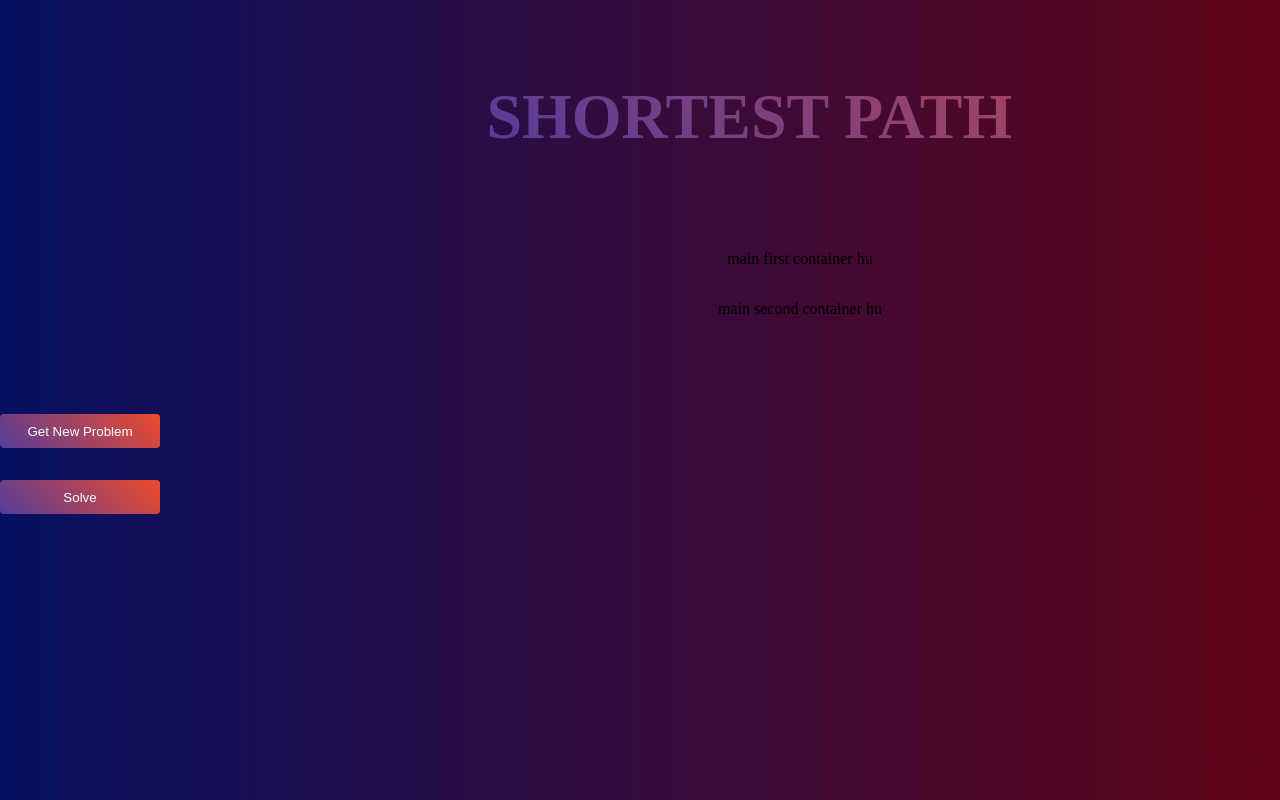
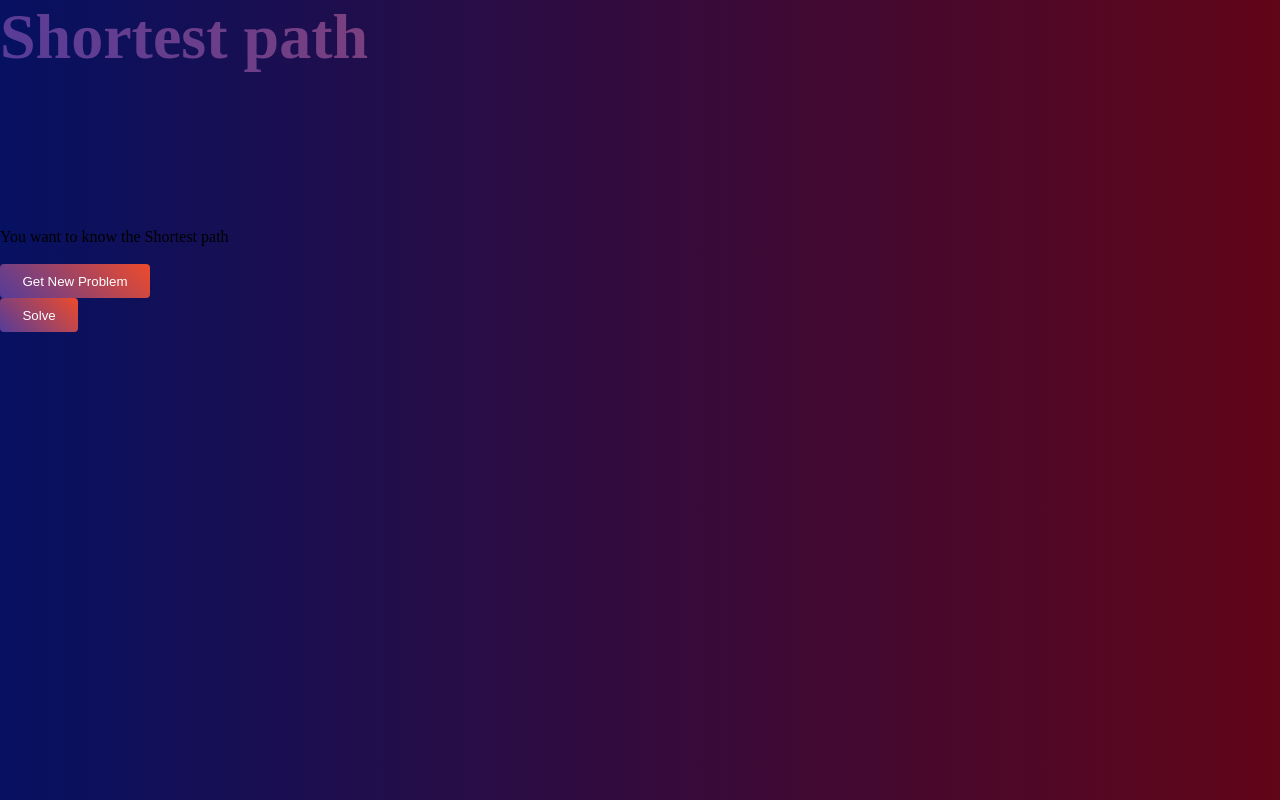
Before and after one commit to Resovijay/ALGOVIZ, a plain HTML site: page index.html in a window 1280 px wide. Shown: the top 800 px of the page. Drawn offline with nearby package versions, Linux system fonts and the light colour scheme.

Commit message:
Update index.html

```diff
--- a/index.html
+++ b/index.html
@@ -4,80 +4,81 @@
 <head>
     <meta charset="UTF-8">
     <meta name="viewport" content="width=device-width, initial-scale=1.0">
-    <title>Travel Path</title>
+    <title>Document</title>
+
     <script src="https://kit.fontawesome.com/5548f5ed00.js" crossorigin="anonymous"></script>
     <script type="text/javascript" src="https://unpkg.com/vis-network/standalone/umd/vis-network.min.js"></script>
     <link rel="stylesheet" href="style.css">
+    <link rel="preconnect" href="https://fonts.googleapis.com">
+    <link rel="preconnect" href="https://fonts.gstatic.com" crossorigin>
+    <link href="https://fonts.googleapis.com/css2?family=DM+Sans:wght@500&family=Poppins:wght@400;600;700&display=swap" rel="stylesheet">
     <script src="index.js"></script>
 </head>
 
 <body>
 
-    <div class="wrapper">
 
-        <div class="heading">
-            <h1>SHORTEST PATH</h1>
+<div class="wrapper">
+
+      <h1>Shortest path</h1>
+
+    <!-- <div id="container">
+        < <div id="mynetwork">
         </div>
+         <div id="container2">
+            <span id="temptext2" style="width: 100%; text-align: center; font-size: x-large">
+            </span>
+            <span id="temptext" style="width: 100%; text-align: center; font-size: x-large">
+                Red link represents bus travel time : <i class="fa fa-bus" aria-hidden="true" style="color: orange"></i><br>
+                Green link represents flight travel time : <i class="fa fa-plane" aria-hidden="true" style="color: green"></i><br>
+                Click on solve to get Solution !!
+            </span>
+             <div id="mynetwork2" style="display: none"></div>
+        </div>
+    </div>  -->
+
+          <div id="content">
+
+            <div id="mynetwork"></div>
+
+            <div id="temptext2"></div>
+                <div id="temptext">
+                    You want to know the Shortest path
+                </div>
+            <!-- <div id="container2">
+                <div id="temptext2"></div>
+                <div id="temptext">
+                </div>
+                <div id="mynetwork2"></div>
+            </div> -->
+            <div id="mynetwork2"></div>
+
+            <div>
+                <br>
+                <button type="button" class="btn btn-danger" id="generate-graph">Get New Problem</button>
+                <br>
+                <button type="button" class="btn btn-success" id="solve">Solve</button>
+            </div>
+          </div>
+
+    <!-- <div>
+        <br>
+        <button type="button" class="btn btn-danger" id="generate-graph">Get New Problem</button>
+        <br>
+        <button type="button" class="btn btn-success" id="solve">Solve</button>
+    </div> -->
+
+</div>
 
 
 
-         <div class="content">
-
-            <div class="first-container">
-                main first container hu
-            </div>
-
-
-            <div class="second-container">
-               main second container hu
-            </div>
 
 
 
-         </div>
 
 
 
-        <!-- <div class="content">
-        <!-- heading -->
-            <!-- <div class="heading">
-                <h1>SHORTEST PATH</h1>
-            </div> -->
 
-        <!-- 1st container where random graph display -->
-              <!-- <div id="mynetwork"></div> -->
-
-        <!--2nd container where result is shown -->
-            <!-- <div id="container2" > -->
-
-                <!-- <div id="temptext2"></div> -->
-
-                <!-- <div id="temptext">
-                    Red link represents bus travel time : <i class="fa fa-bus" aria-hidden="true" style="color: orange"></i><br>
-                    Green link represents flight travel time : <i class="fa fa-plane" aria-hidden="true" style="color: green"></i><br>
-                    Click on solve to get Solution !!
-                </div> -->
-                <!-- where shortest path is shown -->
-                <!-- <div id="mynetwork2" ></div> -->
-
-            <!-- </div>
-
-        </div> -->
-
-
-        <div class="btn-section">
-            <button class="btn" id="generate-graph" >Get New Problem</button>
-            <button class="btn"  id="solve" >Solve</button>
-        </div>
-
-    </div>
-
-    <!-- <nav class="navbar navbar-light " style="font-size: 25px; font-family: sans-serif; background-color: whitesmoke;">
-        <img src="https://codingblocks.com/assets/images/cb/cblogo.png" width="124" height="45"
-            class="d-inline-block align-top" alt="">
-        Least time travel path project
-
-    </nav> -->
 
 </body>
 
```
